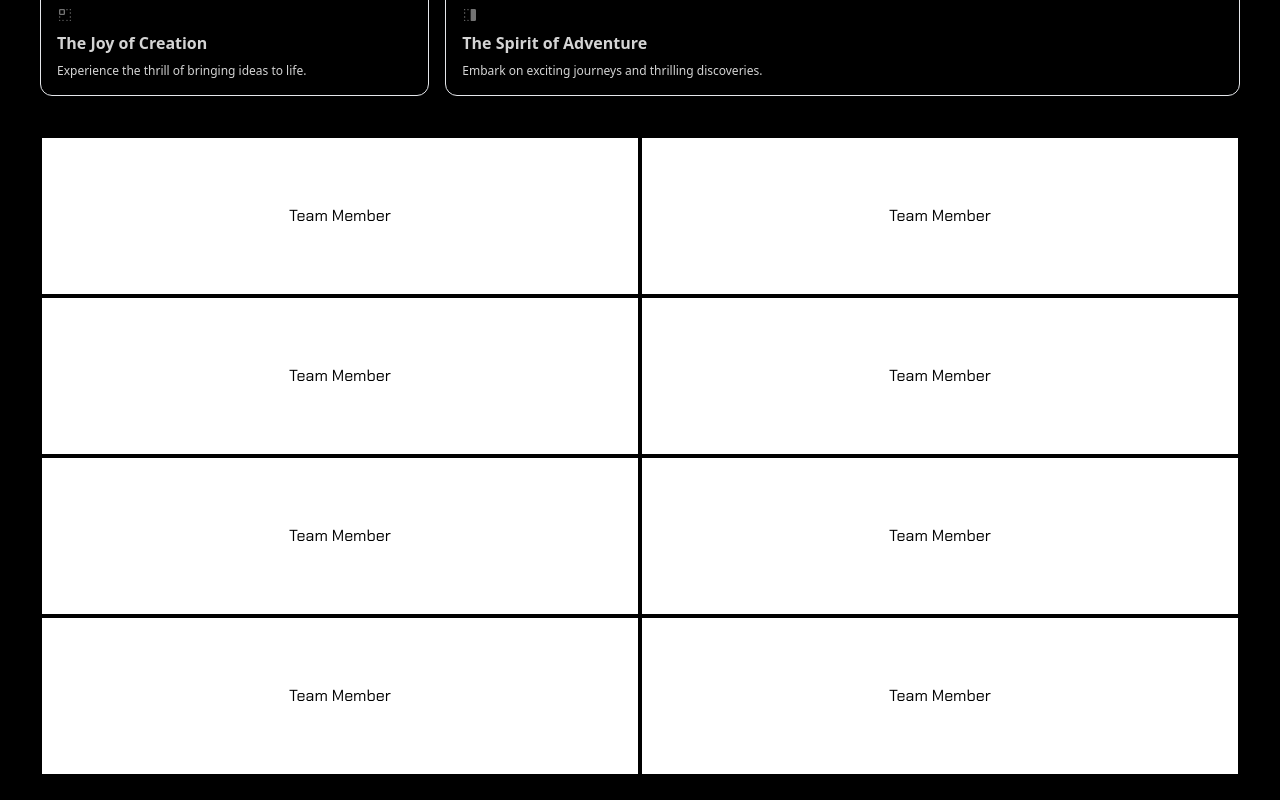
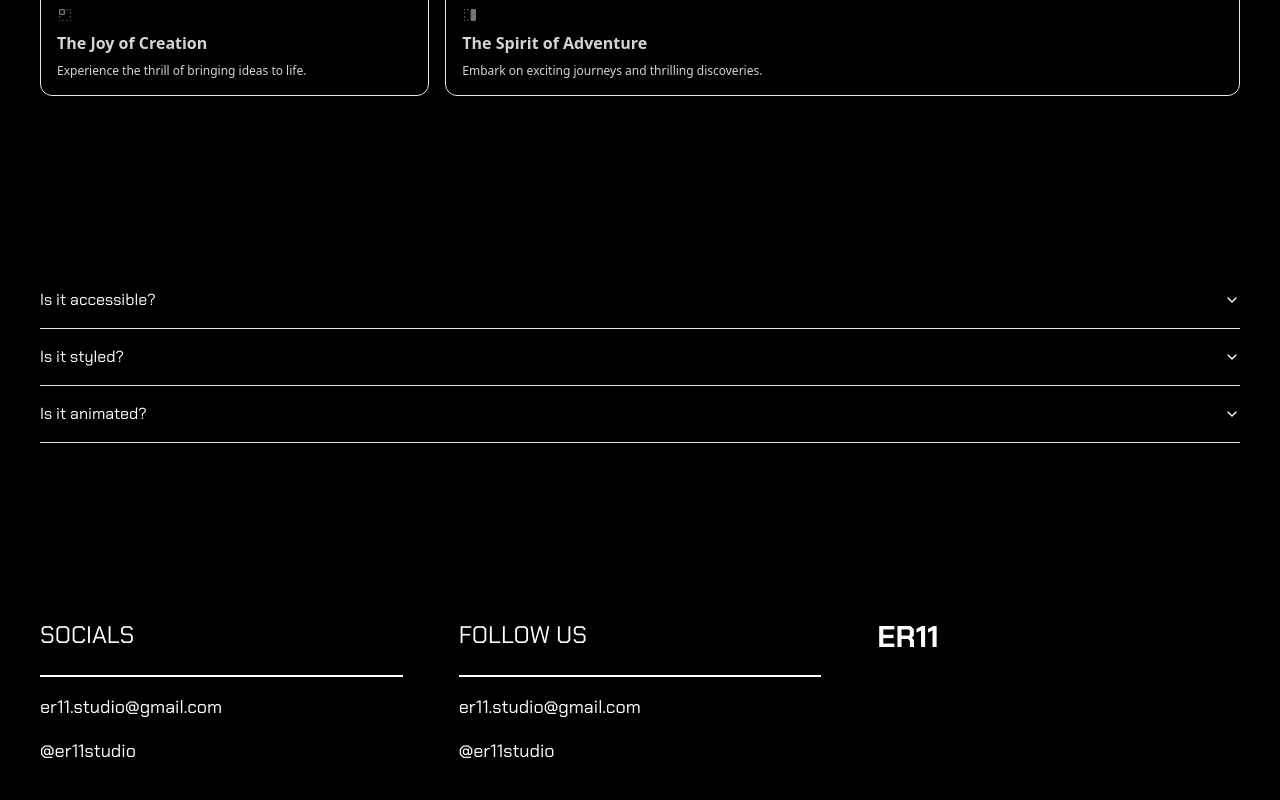
Before and after one commit to GEREGUR/e11, a Next.js app: page / in a window 1280 px wide. Shown: the part 2000-2800 px from the top of the page. After the commit the page ends 2779 px from the top, so only its background shows below. Built offline with nearby package versions, Linux system fonts and the light colour scheme.

Commit message:
disabled team section

```diff
--- a/app/page.tsx
+++ b/app/page.tsx
@@ -19,7 +19,7 @@ import {
   AccordionTrigger,
 } from "@/components/ui/accordion";
 import Footer from "@/components/ui/footer";
-import Team from "@/components/ui/team-grid";
+// import Team from "@/components/ui/team-grid";
 import { Chakra_Petch } from "next/font/google";
 
 const chackra = Chakra_Petch({
@@ -99,9 +99,9 @@ export default function Home() {
             />
           ))}
         </BentoGrid>
-        <div className="mx-2 sm:mx-10">
+        {/* <div className="mx-2 sm:mx-10">
           <Team />
-        </div>
+        </div> */}
         <Accordion type="single" collapsible className="p-2 mt-24 sm:p-10 text-white">
           <AccordionItem value="item-1">
             <AccordionTrigger>Is it accessible?</AccordionTrigger>
```
